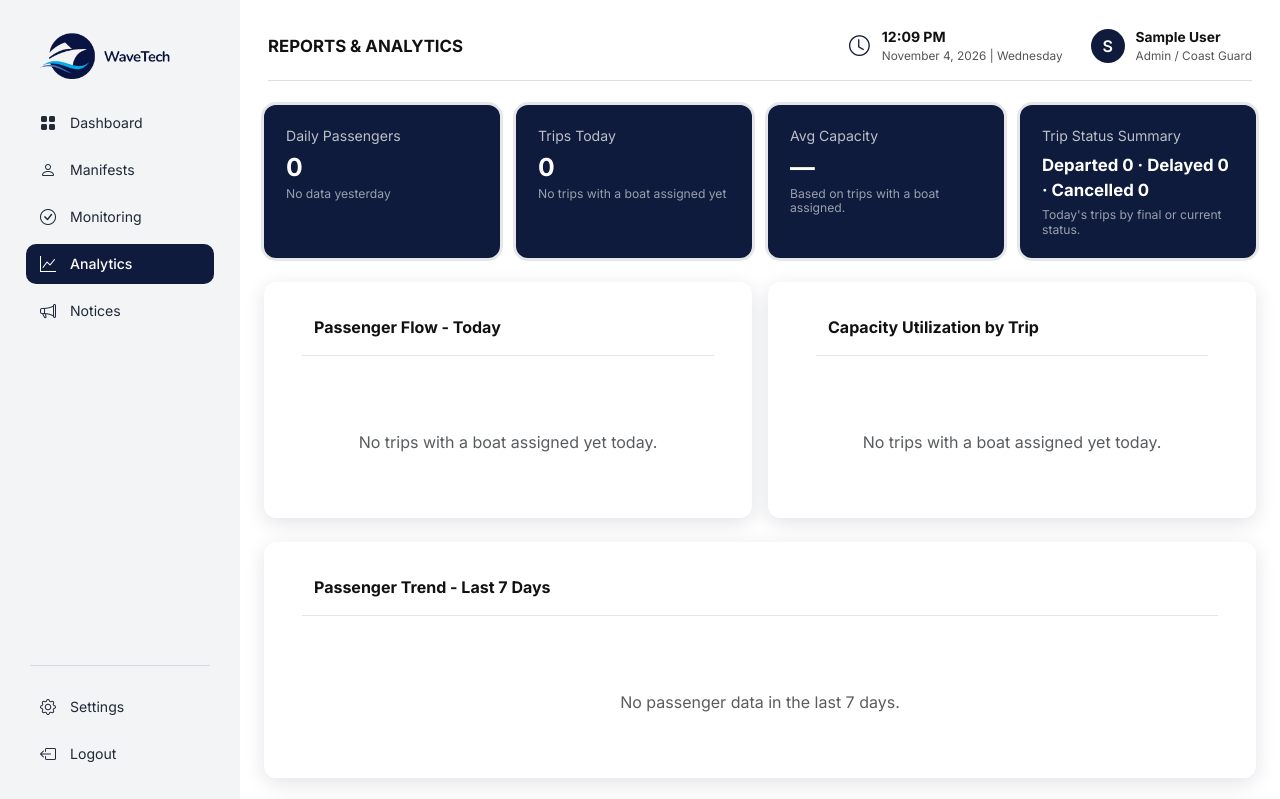
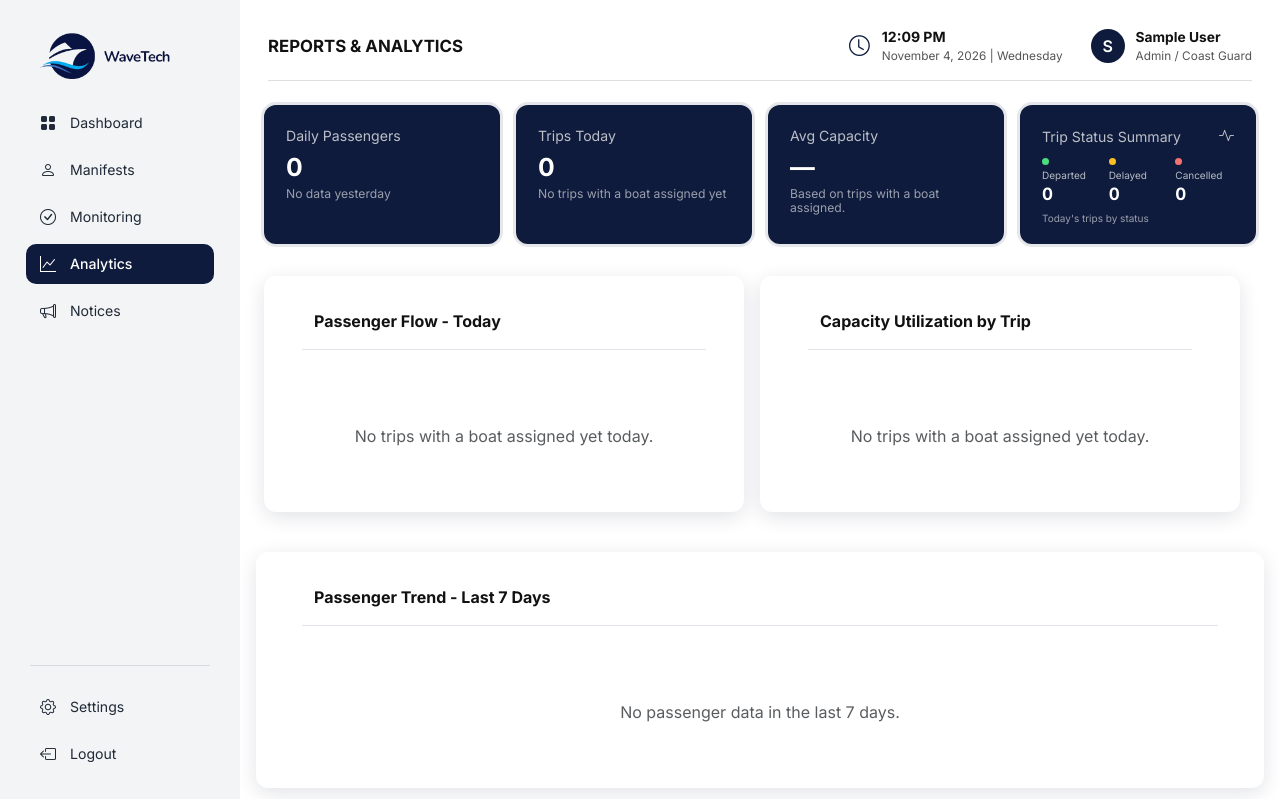
Before and after one commit to leonifeldeguzman/wavetech, a Flask app: page /analytics in a window 1280 px wide. Shown: the top 799 px of the page. Run offline with Flask 3, Linux system fonts and the light colour scheme; the visitor is signed in with stand-in values (Sample User, id 1); data comes from the database, SQL or seed files in the repository; data that the repository does not hold is empty.

Commit message:
restyle trip summary card in analytics

```diff
--- a/app/static/css/analytics.css
+++ b/app/static/css/analytics.css
@@ -373,7 +373,117 @@
     color: #555555;
 }
 
+/* =========================================
+   TRIP STATUS SUMMARY - COMPACT KPI
+   Scoped only to the Trip Status card
+========================================= */
 
+.analytics-kpi.trip-status-summary {
+    min-height: 112px;
+    height: 100%;
+    padding: 20px 22px;
+    display: flex;
+    flex-direction: column;
+    justify-content: space-between;
+}
+
+.trip-status-summary .trip-status-heading {
+    display: flex;
+    align-items: center;
+    justify-content: space-between;
+    margin-bottom: 10px;
+}
+
+.trip-status-summary .kpi-label {
+    margin-bottom: 0;
+}
+
+.trip-status-summary .trip-status-icon {
+    font-size: 15px;
+    color: rgba(255, 255, 255, 0.75);
+}
+
+.trip-status-summary .trip-status-grid {
+    display: grid;
+    grid-template-columns: repeat(3, minmax(0, 1fr));
+    gap: 8px;
+    margin-bottom: 9px;
+}
+
+.trip-status-summary .trip-status-mini {
+    display: flex;
+    flex-direction: column;
+    align-items: flex-start;
+    gap: 3px;
+    min-width: 0;
+}
+
+.trip-status-summary .trip-status-dot {
+    width: 7px;
+    height: 7px;
+    border-radius: 50%;
+}
+
+.trip-status-summary .trip-status-dot.departed {
+    background: #4ade80;
+}
+
+.trip-status-summary .trip-status-dot.delayed {
+    background: #fbbf24;
+}
+
+.trip-status-summary .trip-status-dot.cancelled {
+    background: #f87171;
+}
+
+.trip-status-summary .trip-status-label {
+    color: rgba(255, 255, 255, 0.7);
+    font-size: 10px;
+    white-space: nowrap;
+}
+
+.trip-status-summary .trip-status-mini strong {
+    color: #ffffff;
+    font-size: 17px;
+    line-height: 1;
+    font-weight: 700;
+    font-variant-numeric: tabular-nums;
+}
+
+.trip-status-summary .kpi-sub {
+    font-size: 10px;
+    margin: 0;
+    min-height: 0;
+}
+
+@media (max-width: 767.98px) {
+    .analytics-kpi.trip-status-summary {
+        padding: 16px;
+    }
+
+    .trip-status-summary .trip-status-grid {
+        gap: 4px;
+    }
+
+    .trip-status-summary .trip-status-label {
+        font-size: 9px;
+    }
+
+    .trip-status-summary .trip-status-mini strong {
+        font-size: 15px;
+    }
+}
+
+@media (max-width: 575.98px) {
+    .analytics-kpi.trip-status-summary {
+        min-height: 100px;
+        padding: 14px;
+    }
+
+    .trip-status-summary .trip-status-label {
+        font-size: 8px;
+    }
+}
 /* =========================================================
    MANIFEST DETAILS
    ========================================================= */
--- a/app/templates/analytics/index.html
+++ b/app/templates/analytics/index.html
@@ -54,18 +54,37 @@
   </div>
 
   <!-- Trip Status Summary -->
-  <div class="col-6 col-md-3">
-    <div class="stat-card analytics-kpi h-100">
-      <div class="kpi-label">Trip Status Summary</div>
-      <div class="kpi-value kpi-value-sm">
-        Departed {{ summary.departed_trips }} &middot;
-        Delayed {{ summary.delayed_trips }} &middot;
-        Cancelled {{ summary.cancelled_trips }}
-      </div>
-      <div class="kpi-sub kpi-muted">Today's trips by final or current status.</div>
+<div class="col-6 col-md-3">
+  <div class="stat-card analytics-kpi trip-status-summary h-100">
+    <div class="trip-status-heading">
+        <div class="kpi-label">Trip Status Summary</div>
+        <i class="bi bi-activity trip-status-icon"></i>
+    </div>
+
+    <div class="trip-status-grid">
+        <div class="trip-status-mini">
+            <span class="trip-status-dot departed"></span>
+            <span class="trip-status-label">Departed</span>
+            <strong>{{ summary.departed_trips }}</strong>
+        </div>
+
+        <div class="trip-status-mini">
+            <span class="trip-status-dot delayed"></span>
+            <span class="trip-status-label">Delayed</span>
+            <strong>{{ summary.delayed_trips }}</strong>
+        </div>
+
+        <div class="trip-status-mini">
+            <span class="trip-status-dot cancelled"></span>
+            <span class="trip-status-label">Cancelled</span>
+            <strong>{{ summary.cancelled_trips }}</strong>
+        </div>
+    </div>
+
+    <div class="kpi-sub kpi-muted">
+        Today's trips by status
     </div>
   </div>
-
 </div>
 
 
```
